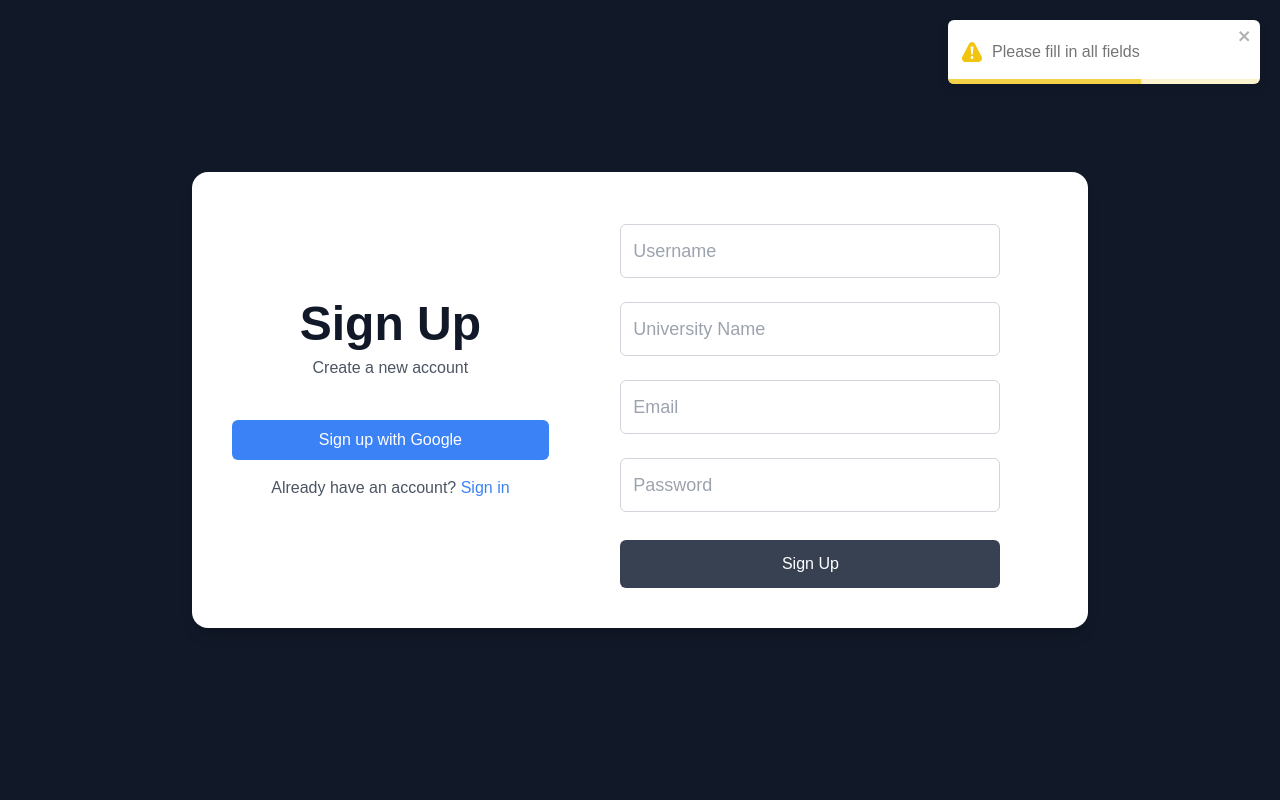
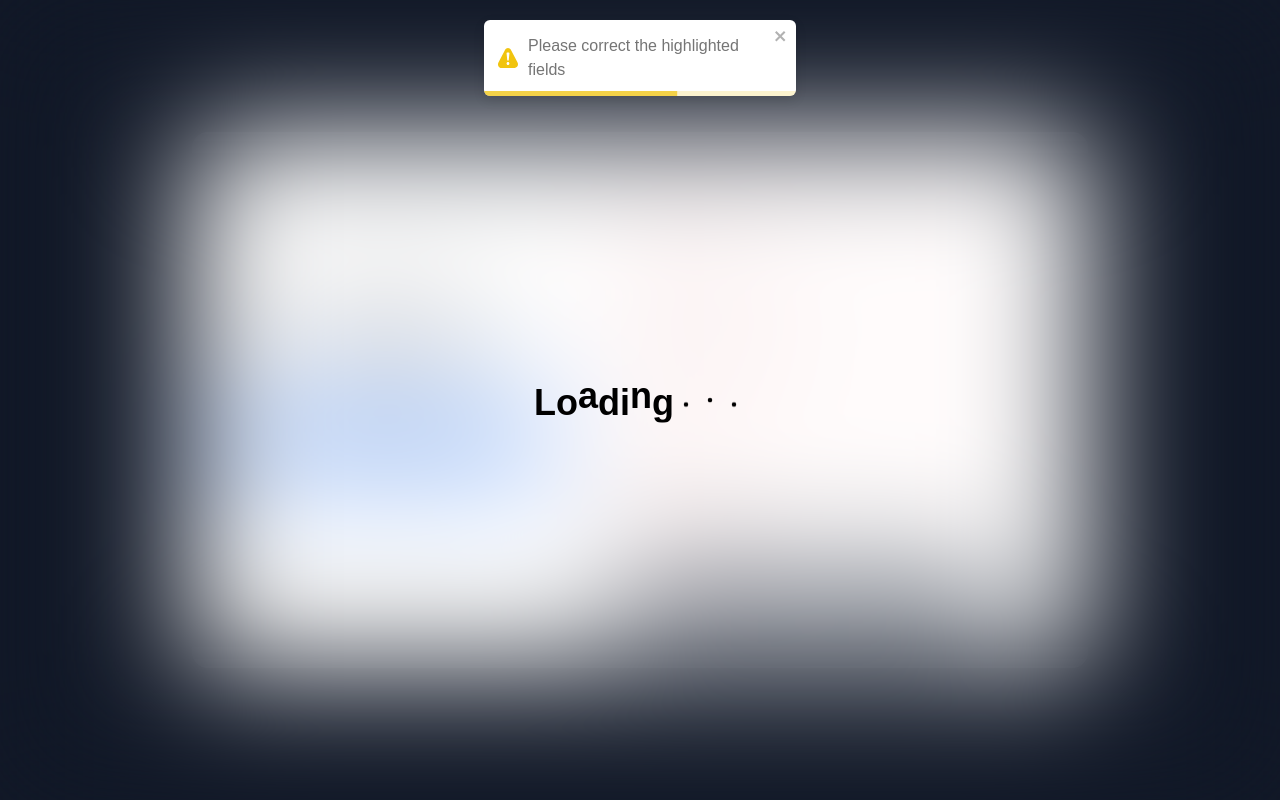
Before and after one commit to hetvideshani/timetable, a Next.js app in the folder client/: page /forms/signup in a window 1280 px wide. Both pictures are taken after a click on the button "Sign Up". Built offline with nearby package versions, Linux system fonts and the light colour scheme.

Commit message:
sign in / sign up validation done

```diff
--- /dev/null
+++ b/client/src/app/dashboard/loading.tsx
@@ -0,0 +1,25 @@
+import { BsDot } from "react-icons/bs";
+const Loading = () => {
+  return (
+    <div className="flex justify-center backdrop-blur-3xl absolute z-50 items-center h-[100vh] w-full text-black ">
+      <div className=" text-4xl font-bold animate-bounce-slow pt-5 ">L</div>
+      <div className=" text-4xl font-bold animate-bounce-medium pt-5 ">o</div>
+      <div className=" text-4xl font-bold animate-bounce-fast pt-5 ">a</div>
+      <div className=" text-4xl font-bold animate-bounce-slow pt-5 ">d</div>
+      <div className=" text-4xl font-bold animate-bounce-medium pt-5 ">i</div>
+      <div className=" text-4xl font-bold animate-bounce-fast pt-5 ">n</div>
+      <div className=" text-4xl font-bold animate-bounce-slow pt-5 ">g</div>
+      <div className=" animate-bounce-medium pt-5 text-2xl">
+        <BsDot />
+      </div>
+      <div className=" animate-bounce-fast pt-5 text-2xl">
+        <BsDot />
+      </div>
+      <div className=" animate-bounce-slow pt-5 text-2xl">
+        <BsDot />
+      </div>
+    </div>
+  );
+};
+
+export default Loading;
--- a/client/src/app/forms/signin/page.tsx
+++ b/client/src/app/forms/signin/page.tsx
@@ -1,7 +1,7 @@
 "use client";
 import Link from "next/link";
 import { useRouter } from "next/navigation"; // Updated import
-import React, { useEffect, useState } from "react";
+import React, { useState } from "react";
 import { toast, ToastContainer } from "react-toastify";
 import "react-toastify/dist/ReactToastify.css";
 
@@ -10,18 +10,49 @@ export default function Page() {
     email: "",
     password: "",
   });
+
+  const [errors, setErrors] = useState({
+    email: "",
+    password: "",
+  });
+
   const router = useRouter();
+
+  const validateForm = () => {
+    let isValid = true;
+    const newErrors = { email: "", password: "" };
+
+    // Email Validation
+    const emailRegex = /^[^\s@]+@[^\s@]+\.[^\s@]+$/;
+    if (!user.email.trim()) {
+      newErrors.email = "Email is required";
+      isValid = false;
+    } else if (!emailRegex.test(user.email)) {
+      newErrors.email = "Invalid email format";
+      isValid = false;
+    }
+
+    // Password Validation
+    if (!user.password.trim()) {
+      newErrors.password = "Password is required";
+      isValid = false;
+    }
+
+    setErrors(newErrors);
+    return isValid;
+  };
 
   const handleInputChange = (e: React.ChangeEvent<HTMLInputElement>) => {
     const { name, value } = e.target;
     setUser((prev) => ({ ...prev, [name]: value }));
+
+    // Reset errors for the field on change
+    setErrors((prev) => ({ ...prev, [name]: "" }));
   };
 
   const signIn = async (e: React.MouseEvent) => {
     e.preventDefault();
-    if (user.email && user.password) {
-      console.log(user);
-
+    if (validateForm()) {
       await fetch("http://localhost:3000/api/admin/login", {
         method: "POST",
         body: JSON.stringify(user),
@@ -42,13 +73,13 @@ export default function Page() {
           toast.error("An error occurred. Please try again.");
         });
     } else {
-      toast.warn("Please fill in all fields");
+      toast.warn("Please correct the highlighted fields");
     }
   };
 
   return (
     <div className="bg-gray-900 h-screen flex justify-center items-center">
-      <ToastContainer position="top-right" autoClose={5000} />
+      <ToastContainer position="top-center" autoClose={5000} />
       <div className="flex w-[90vw] max-w-4xl bg-white shadow-lg justify-around items-center rounded-2xl p-10 space-x-6">
         <div className="flex-[0.4] flex justify-center flex-col items-center">
           <div className="mb-4 text-center">
@@ -71,18 +102,28 @@ export default function Page() {
         <div className="flex-[0.6] flex justify-center flex-col items-center">
           <input
             type="email"
-            className="border border-gray-300 p-3 text-lg my-3 w-[80%] rounded-md focus:outline-none focus:border-blue-500 text-black"
+            className={`border border-gray-300 p-3 text-lg my-3 w-[80%] rounded-md focus:outline-none ${
+              errors.email && "border-red-500"
+            }`}
             placeholder="Email"
             name="email"
             onChange={handleInputChange}
           />
+          {errors.email && (
+            <p className="text-red-500 text-sm w-[80%]">{errors.email}</p>
+          )}
           <input
             type="password"
-            className="border border-gray-300 p-3 text-lg my-3 w-[80%] rounded-md focus:outline-none focus:border-blue-500 text-black"
+            className={`border border-gray-300 p-3 text-lg my-3 w-[80%] rounded-md focus:outline-none ${
+              errors.password && "border-red-500"
+            }`}
             placeholder="Password"
             name="password"
             onChange={handleInputChange}
           />
+          {errors.password && (
+            <p className="text-red-500 text-sm w-[80%]">{errors.password}</p>
+          )}
           <p className="text-blue-500 text-sm cursor-pointer hover:underline mt-2">
             Forgot password?
           </p>
--- a/client/src/app/forms/signup/page.tsx
+++ b/client/src/app/forms/signup/page.tsx
@@ -1,5 +1,7 @@
 "use client";
+import Loading from "@/app/dashboard/loading";
 import Link from "next/link";
+import { useRouter } from "next/navigation";
 import React, { useState } from "react";
 import { toast, ToastContainer } from "react-toastify";
 import "react-toastify/dist/ReactToastify.css";
@@ -12,16 +14,65 @@ export default function SignUp() {
     university: "",
   });
 
+  const [errors, setErrors] = useState({
+    username: "",
+    email: "",
+    password: "",
+    university: "",
+  });
+  const [loading, setLoading] = useState(false);
+  const router = useRouter();
+  const validateForm = () => {
+    let isValid = true;
+    const newErrors = { username: "", email: "", password: "", university: "" };
+
+    // Username Validation
+    if (!user.username.trim()) {
+      newErrors.username = "Username is required";
+      isValid = false;
+    }
+
+    // University Validation
+    if (!user.university.trim()) {
+      newErrors.university = "University name is required";
+      isValid = false;
+    }
+
+    // Email Validation
+    const emailRegex = /^[^\s@]+@[^\s@]+\.[^\s@]+$/;
+    if (!user.email.trim()) {
+      newErrors.email = "Email is required";
+      isValid = false;
+    } else if (!emailRegex.test(user.email)) {
+      newErrors.email = "Invalid email format";
+      isValid = false;
+    }
+
+    // Password Validation
+    if (!user.password.trim()) {
+      newErrors.password = "Password is required";
+      isValid = false;
+    } else if (user.password.length < 6) {
+      newErrors.password = "Password must be at least 6 characters";
+      isValid = false;
+    }
+
+    setErrors(newErrors);
+    return isValid;
+  };
+
   const handleInputChange = (e: React.ChangeEvent<HTMLInputElement>) => {
     const { name, value } = e.target;
-    console.log(name, value);
+    setUser((prev) => ({ ...prev, [name]: value }));
 
-    setUser((prev) => ({ ...prev, [name]: value }));
+    // Reset errors for the field on change
+    setErrors((prev) => ({ ...prev, [name]: "" }));
   };
 
   const signUp = async (e: React.MouseEvent) => {
     e.preventDefault(); // Prevent page refresh
-    if (user.username && user.university && user.email && user.password) {
+    setLoading(true);
+    if (validateForm()) {
       await fetch("http://localhost:3000/api/admin/signup", {
         method: "POST",
         body: JSON.stringify(user),
@@ -31,9 +82,10 @@ export default function SignUp() {
       })
         .then((response) => response.json())
         .then((data) => {
+          setLoading(false);
           if (data.status === 200) {
             toast.success(data.message);
-            window.location.href = '/forms/login'
+            router.push("/forms/signin");
           } else {
             toast.error(data.message);
           }
@@ -42,13 +94,14 @@ export default function SignUp() {
           toast.error("An error occurred. Please try again.");
         });
     } else {
-      toast.warn("Please fill in all fields");
+      toast.warn("Please correct the highlighted fields");
     }
   };
 
   return (
     <div className="bg-gray-900 h-screen flex justify-center items-center">
-      <ToastContainer position="top-right" autoClose={5000} />
+      {loading && <Loading />}
+      <ToastContainer position="top-center" autoClose={5000} />
       <div className="flex w-[90vw] max-w-4xl bg-white shadow-lg justify-around items-center rounded-2xl p-10 space-x-6">
         <div className="flex-[0.4] flex justify-center flex-col items-center">
           <div className="mb-4 text-center">
@@ -71,32 +124,52 @@ export default function SignUp() {
         <div className="flex-[0.6] flex justify-center flex-col items-center">
           <input
             type="text"
-            className="border border-gray-300 p-3 text-lg my-3 w-[80%] rounded-md focus:outline-none focus:border-blue-500 text-black"
+            className={`border border-gray-300 p-3 text-black text-lg my-3 w-[80%] rounded-md focus:outline-none ${
+              errors.username && "border-red-500"
+            }`}
             placeholder="Username"
             name="username"
             onChange={handleInputChange}
           />
+          {errors.username && (
+            <p className="text-red-500 text-sm w-[80%]">{errors.username}</p>
+          )}
           <input
             type="text"
-            className="border border-gray-300 p-3 text-lg my-3 w-[80%] rounded-md focus:outline-none focus:border-blue-500 text-black"
+            className={`border border-gray-300 p-3 text-black text-lg my-3 w-[80%] rounded-md focus:outline-none ${
+              errors.university && "border-red-500"
+            }`}
             placeholder="University Name"
             name="university"
             onChange={handleInputChange}
           />
+          {errors.university && (
+            <p className="text-red-500 text-sm w-[80%]">{errors.university}</p>
+          )}
           <input
             type="email"
-            className="border border-gray-300 p-3 text-lg my-3 w-[80%] rounded-md focus:outline-none focus:border-blue-500 text-black"
+            className={`border border-gray-300 text-black p-3 text-lg my-3 w-[80%] rounded-md focus:outline-none ${
+              errors.email && "border-red-500"
+            }`}
             placeholder="Email"
             name="email"
             onChange={handleInputChange}
           />
+          {errors.email && (
+            <p className="text-red-500 text-sm w-[80%]">{errors.email}</p>
+          )}
           <input
             type="password"
-            className="border border-gray-300 p-3 text-lg my-3 w-[80%] rounded-md focus:outline-none focus:border-blue-500 text-black"
+            className={`border border-gray-300 p-3 text-black text-lg my-3 w-[80%] rounded-md focus:outline-none ${
+              errors.password && "border-red-500"
+            }`}
             placeholder="Password"
             name="password"
             onChange={handleInputChange}
           />
+          {errors.password && (
+            <p className="text-red-500 text-sm w-[80%]">{errors.password}</p>
+          )}
 
           <button
             className="bg-gray-700 hover:bg-gray-800 text-white py-3 w-[80%] rounded-md mt-4"
--- a/client/tailwind.config.ts
+++ b/client/tailwind.config.ts
@@ -33,6 +33,11 @@ module.exports = {
         softBlue: '#EAF6FF',
         midTone: '#D2EBF7', // Optional middle tone
       },
+      animation: {
+        "bounce-slow": "bounce 1s .2s linear infinite",
+        "bounce-medium": "bounce 1s .4s linear infinite",
+        "bounce-fast": "bounce 1s .6s linear infinite",
+      },
     },
   },
   plugins: [
```
Also changed, not shown: client/src/app/dashboard/page.tsx (+1 -44 lines).
